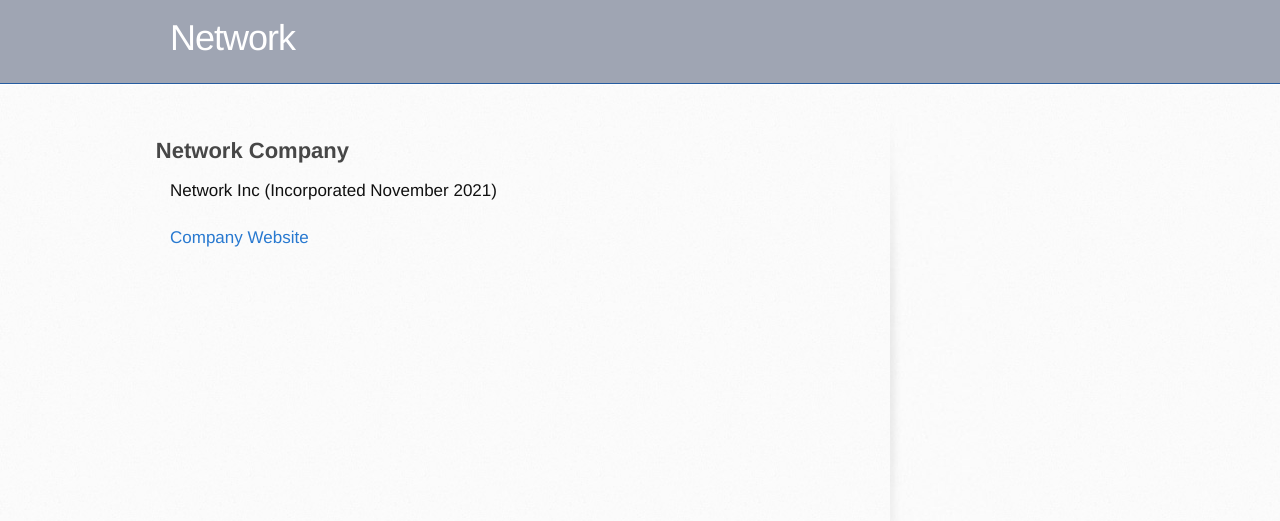
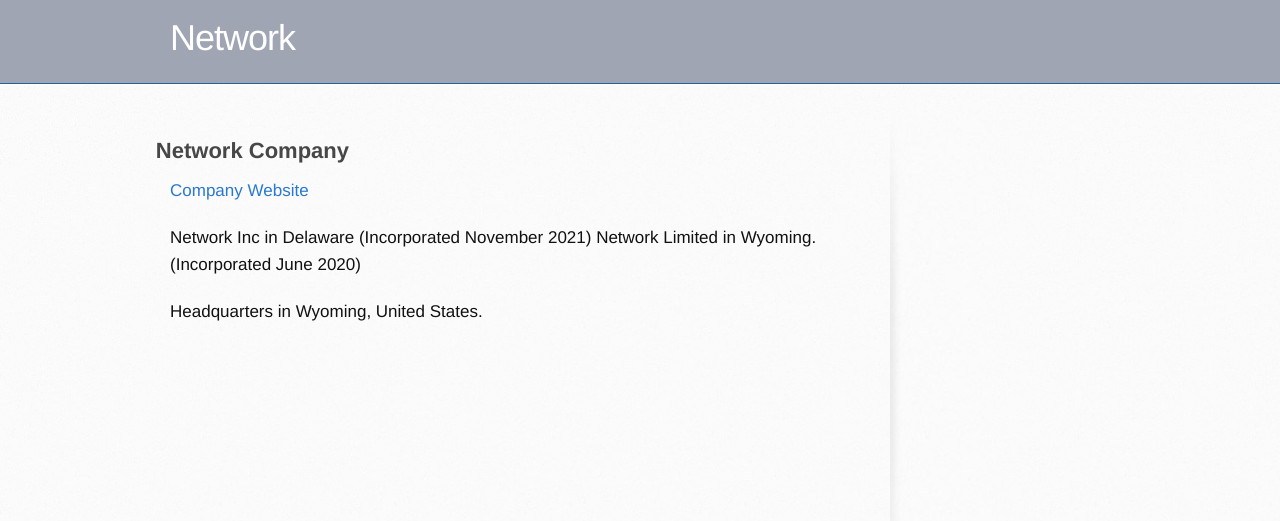
Before and after one commit to networkf/network.github.io, a Jekyll site: the page built from company.md, in a window 1280 px wide. Shown: the top 521 px of the page. Built offline with Jekyll 4.4.1, drawn with Linux system fonts in a browser that asks for light colours; some web fonts are replaced; our own code applies the rules of GitHub Pages for plain Markdown files; the repository's description, which GitHub fills in, is left out.

Commit message:
Update company.md

```diff
--- a/company.md
+++ b/company.md
@@ -8,7 +8,10 @@ layout: default
 
 ## Network Company
 
-Network Inc (Incorporated November 2021)
-
 <a href="https://netxork.com">Company Website</a>
 <br>
+
+Network Inc in Delaware (Incorporated November 2021)
+Network Limited in Wyoming. (Incorporated June 2020)
+
+Headquarters in Wyoming, United States.
```
